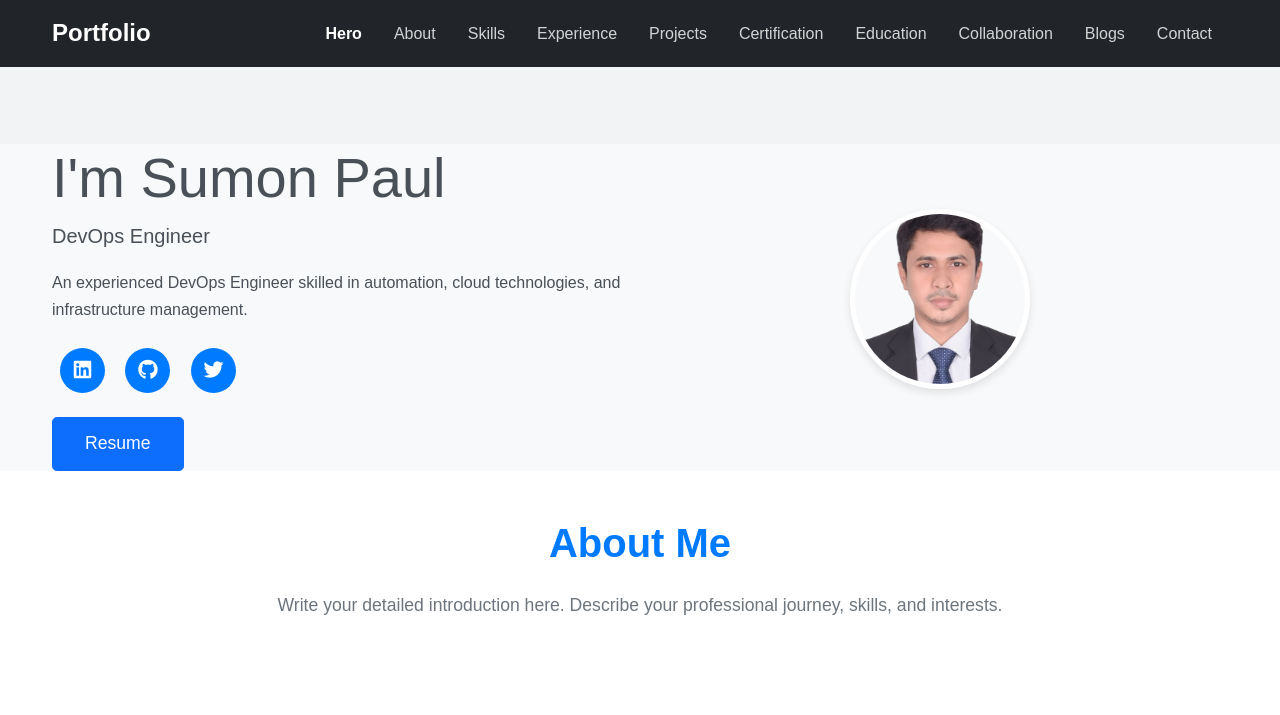
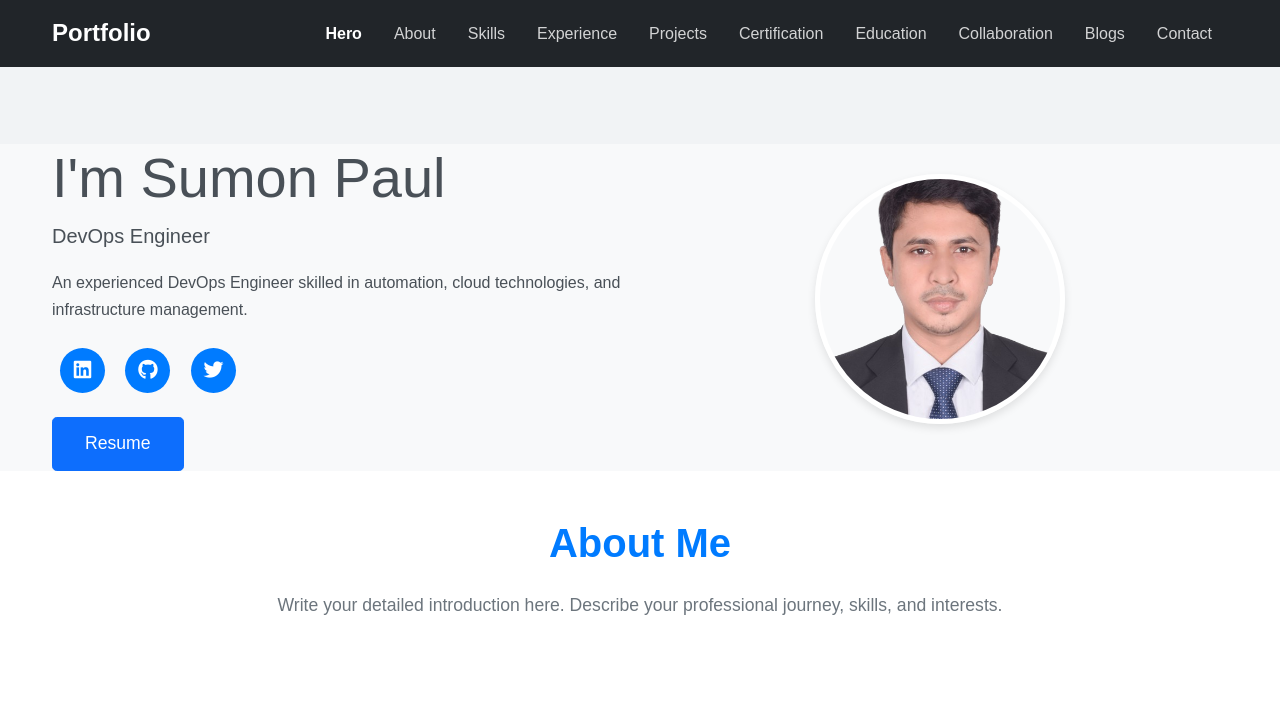
Before and after one commit to SumonPaul18/skpaul.info, a Flask app: page / in a window 1280 px wide. Shown: the top 715 px of the page. Run offline with Flask 3, Linux system fonts and the light colour scheme.

Commit message:
Update style.css

```diff
--- a/static/css/style.css
+++ b/static/css/style.css
@@ -66,8 +66,8 @@ body {
 }
 
 .profile-image {
-    width: 180px;
-    height: 180px;
+    width: 250px;
+    height: 250px;
     object-fit: cover;
     border: 5px solid #fff;
     box-shadow: 0 4px 8px rgba(0, 0, 0, 0.1);
```
